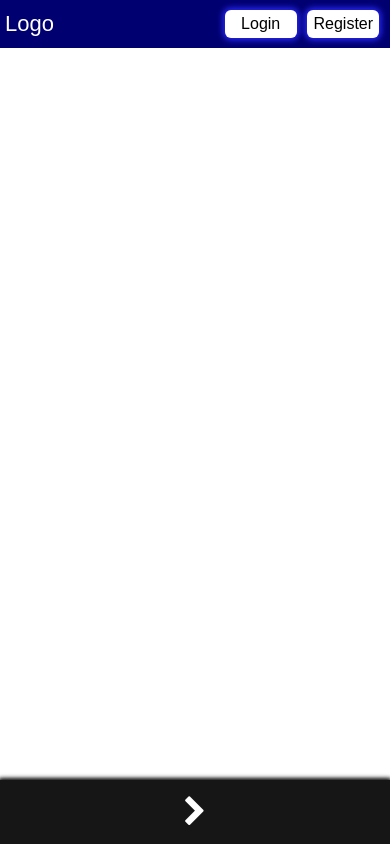
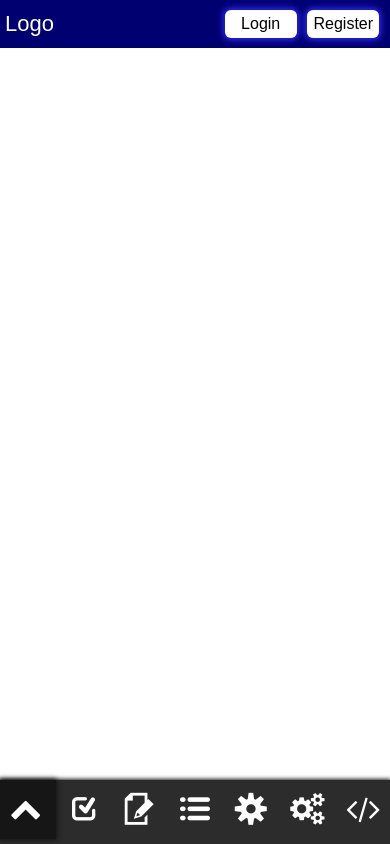
Before and after one commit to Szocik01/Fiszkando-frontend, a React (Create React App) app in the folder Projekt/: page / in a window 390 px wide. Built offline with nearby package versions, Linux system fonts and the light colour scheme.

Commit message:
Zartowalem, teraz skonczylem nawigacje XD

```diff
--- a/Projekt/src/components/Sidebar.module.css
+++ b/Projekt/src/components/Sidebar.module.css
@@ -28,7 +28,7 @@
     justify-content: center;
     align-items: center;
     width: 100%;
-    height: 4rem;
+    height: 5rem;
 }
 
 .icon,
@@ -64,7 +64,7 @@
 .sliderItem
 {
     width: 100%;
-    height: 4rem;
+    height: 5rem;
     padding-left: 2rem;
     display: flex;
     align-items: center;
@@ -121,6 +121,7 @@
         display: none;
     }
 
+    .sidebarContainer,
     .mainBar
     {
         position: fixed;
@@ -129,4 +130,41 @@
         height: 4rem;
         width: 100vw;
     }
+
+    .sliderList
+    {
+        width: 100%;
+        height: 100%;
+        display: flex;
+        flex-direction: row;
+        justify-content: space-evenly;
+    }
+
+    .mainBarItem
+    {
+        height: 100%;
+        width: calc(100vw/7);
+    }
+
+    .iconFirst,
+    .sidebarContainer:hover .iconFirst
+    {
+        transition: none;
+        transform: rotate(-90deg);
+    }
 }
+
+@media screen and (max-width:319px)
+{
+    .icon,
+    .iconFirst
+    {
+        font-size: 1.5rem;
+    }
+
+    .sidebarContainer,
+    .mainBar
+    {
+        height: 3rem;
+    }
+}
```
